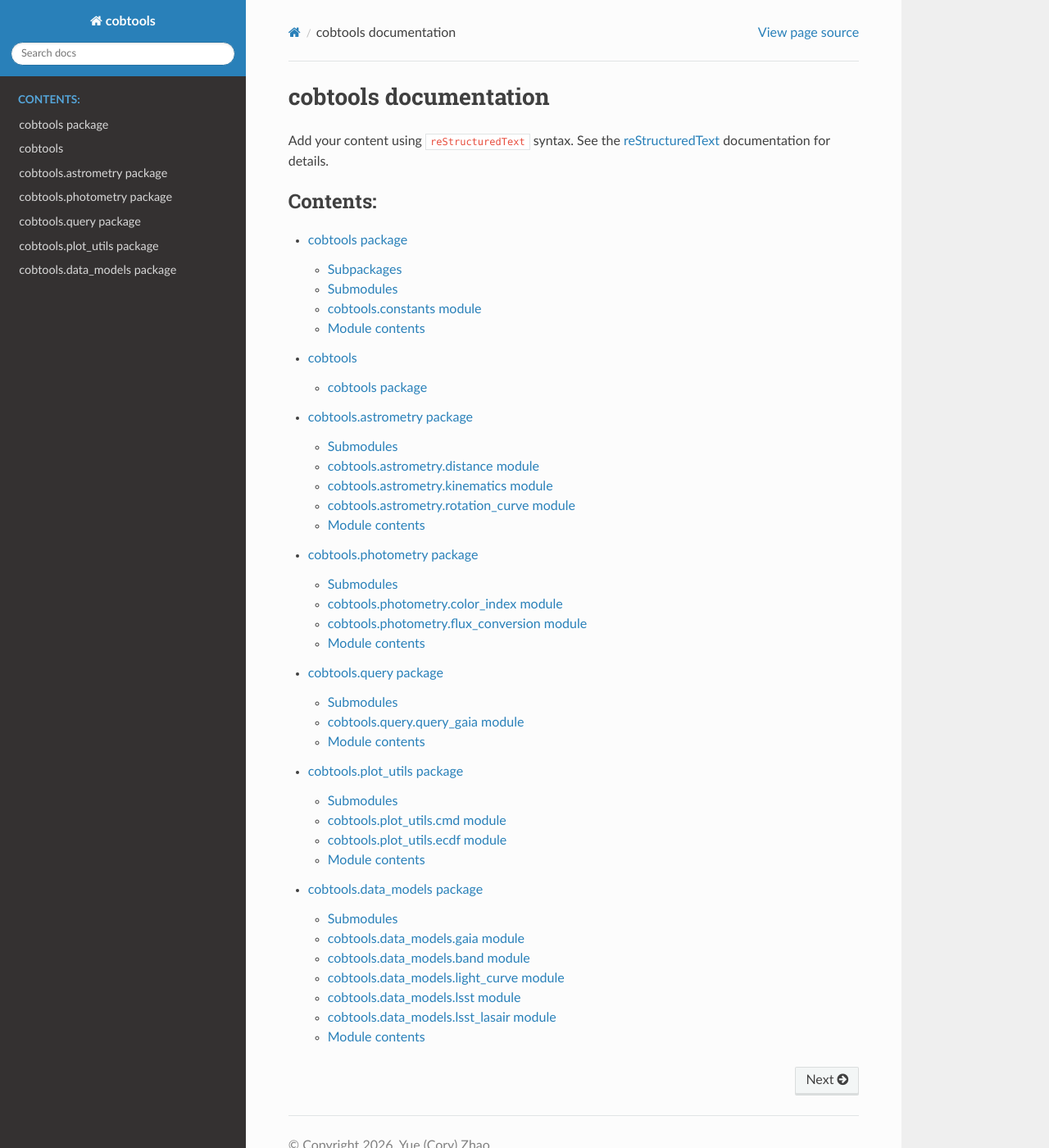
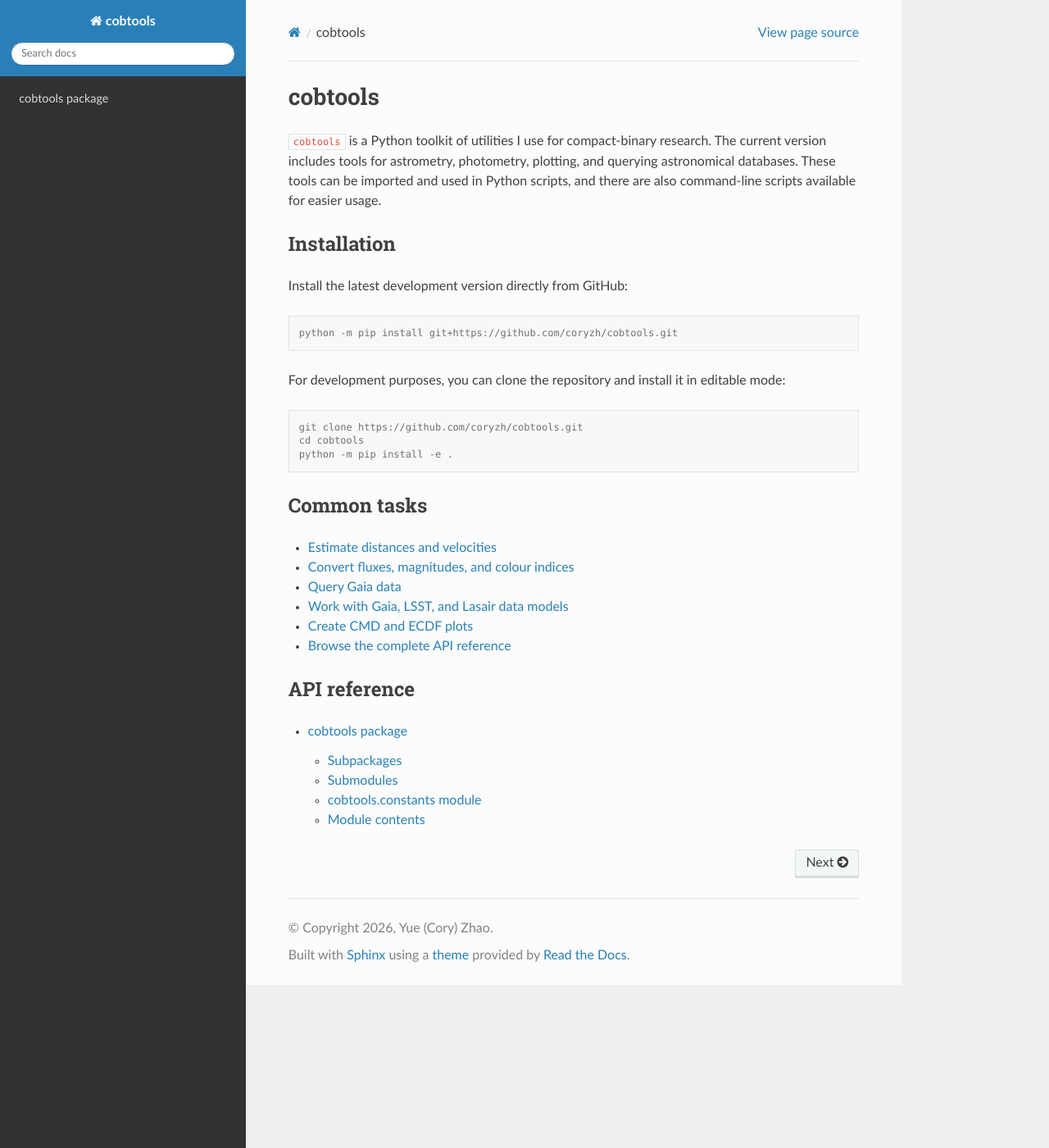
Before and after one commit to coryzh/cobtools, a Sphinx documentation site: the page built from docs/source/index.rst, in a window 1280 px wide and 1400 px high. Shown: the whole window at 82% size. Built offline with Sphinx 7.4.7 and the Read the Docs theme 3.1.0, drawn with Linux system fonts in a browser that asks for light colours.

Commit message:
Re-worked on the contents.
- Updated the general description
- Added installation guide.
- Added links to common tasks.

```diff
--- a/docs/source/index.rst
+++ b/docs/source/index.rst
@@ -3,22 +3,47 @@
    You can adapt this file completely to your liking, but it should at least
    contain the root `toctree` directive.
 
-cobtools documentation
-======================
 
-Add your content using ``reStructuredText`` syntax. See the
-`reStructuredText <https://www.sphinx-doc.org/en/master/usage/restructuredtext/index.html>`_
-documentation for details.
+cobtools
+========
+``cobtools`` is a Python toolkit of utilities I use for compact-binary research.
+The current version includes tools for astrometry, photometry, plotting, and querying astronomical databases.
+These tools can be imported and used in Python scripts, and there are also command-line scripts available for easier
+usage.
 
+Installation
+------------
+
+Install the latest development version directly from GitHub:
+
+.. code-block:: console
+
+   python -m pip install git+https://github.com/coryzh/cobtools.git
+
+
+For development purposes, you can clone the repository and install it in editable mode:
+
+.. code-block:: console
+
+   git clone https://github.com/coryzh/cobtools.git
+   cd cobtools
+   python -m pip install -e .
+
+
+Common tasks
+------------
+* :doc:`Estimate distances and velocities <cobtools.astrometry>`
+* :doc:`Convert fluxes, magnitudes, and colour indices <cobtools.photometry>`
+* :doc:`Query Gaia data <cobtools.query>`
+* :doc:`Work with Gaia, LSST, and Lasair data models <cobtools.data_models>`
+* :doc:`Create CMD and ECDF plots <cobtools.plot_utils>`
+* :doc:`Browse the complete API reference <cobtools>`
+
+
+API reference
+-------------
 
 .. toctree::
    :maxdepth: 2
-   :caption: Contents:
 
    cobtools
-   modules
-   cobtools.astrometry
-   cobtools.photometry
-   cobtools.query
-   cobtools.plot_utils
-   cobtools.data_models
```
